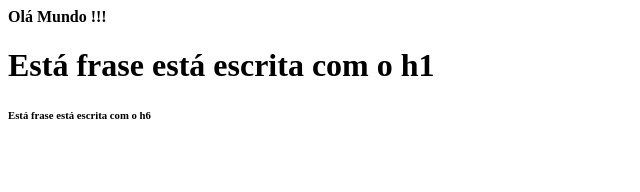
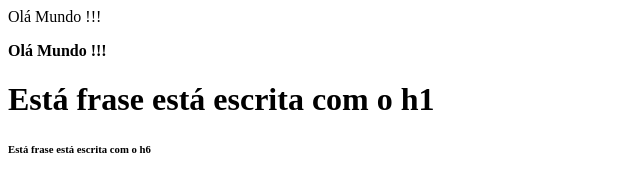
Before and after one commit to VascoSamuel/apresentacao, a plain HTML site: page fraseper.html in a window 1280 px wide. Shown: the whole page, without its empty margins (0-640 px from the left). Drawn offline with Linux system fonts and the light colour scheme.

Commit message:
Update fraseper.html

```diff
--- a/fraseper.html
+++ b/fraseper.html
@@ -1,7 +1,7 @@
 <html>
   <head></head>
   <body>
-
+    <p>Olá Mundo !!!</p>
     <b>Olá Mundo !!!</b>
     <h1>Está frase está escrita com o h1</h1>
     <h6>Está frase está escrita com o h6</h6>
```
